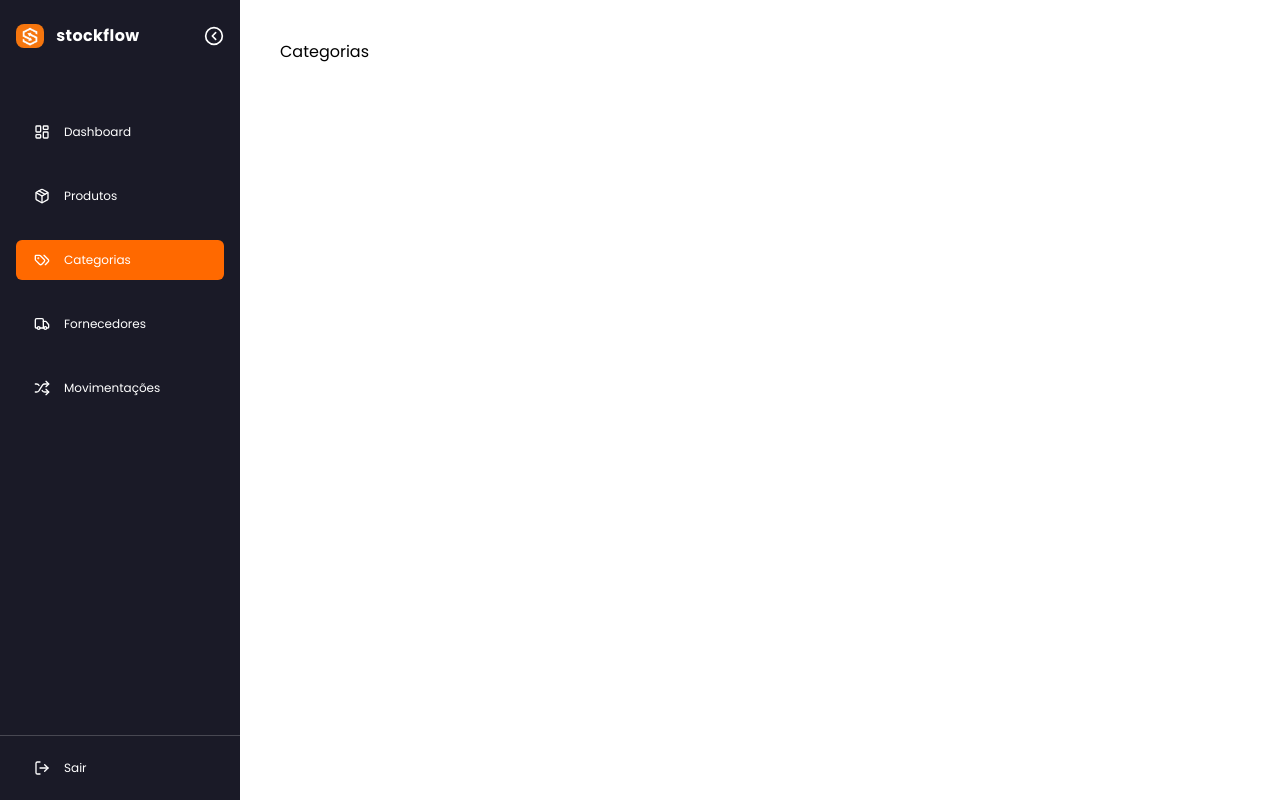
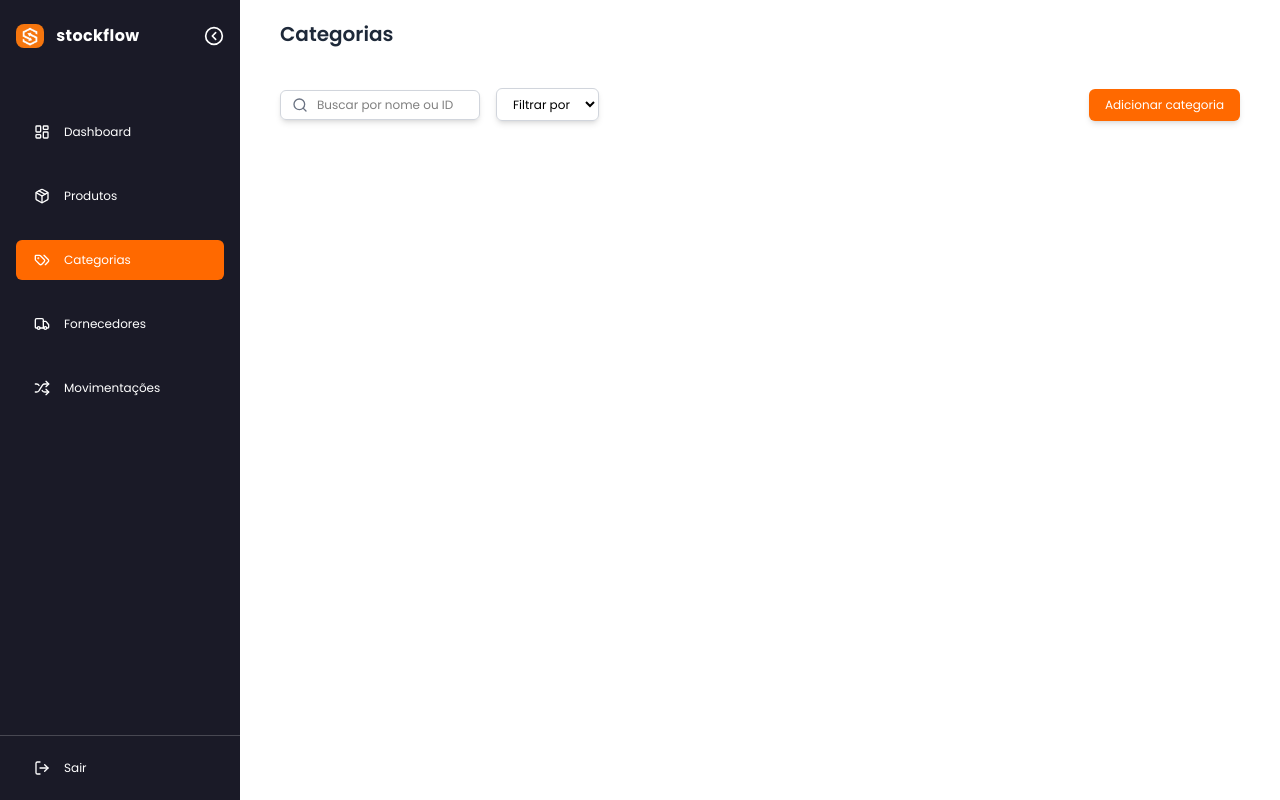
Before and after one commit to lucasherrerods/stock-flow, a React (Vite) app: page /categories in a window 1280 px wide. Built offline with nearby package versions, Linux system fonts and the light colour scheme.

Commit message:
feat: create Toolbar component for filter and add items

```diff
--- a/src/components/Main/index.jsx
+++ b/src/components/Main/index.jsx
@@ -5,7 +5,7 @@ export default function Main({ children }) {
   const { isOpen } = useContext(ToggleSidebar)
 
   return (
-    <main className={`h-full transition-all ease-in-out transform whitespace-nowrap p-10 ${isOpen ? 'w-[calc(100%-240px)] duration-200 ml-60' : 'w-[calc(100%-80px)] duration-900 ml-20'}`}>
+    <main className={`h-full transition-all ease-in-out transform whitespace-nowrap py-5 px-10 ${isOpen ? 'w-[calc(100%-240px)] duration-200 ml-60' : 'w-[calc(100%-80px)] duration-900 ml-20'}`}>
       {children}
     </main>
   )
--- /dev/null
+++ b/src/components/Toolbar/index.jsx
@@ -0,0 +1,26 @@
+import { Search } from 'lucide-react'
+
+export default function Toolbar({ search, button }) {
+  return (
+    <div className="flex items-center justify-between mt-10">
+      <div className='flex items-center gap-4'>
+        <div className="relative">
+          <Search size={16} className="absolute left-3 top-1/2 -translate-y-1/2 text-gray-500" />
+          <input
+            type="text"
+            placeholder={search}
+            className="w-50 border border-gray-300 py-1.5 pl-9 pr-4 rounded-md shadow-md text-xs outline-none transition-all duration-200 ease-in-out focus:border-orange-500"
+          />
+        </div>
+        <select className="border border-gray-300 py-1.5 px-3 rounded-md shadow-md text-xs outline-none transition-all duration-200 ease-in-out focus:border-orange-500 cursor-pointer">
+          <option value="">Filtrar por</option>
+          <option value="az">A-Z</option>
+          <option value="za">Z-A</option>
+        </select>
+      </div>
+      <button className="bg-orange-500 text-white text-xs px-4 py-2 rounded-md shadow-md cursor-pointer transition-all ease-in-out duration-300 hover:-translate-y-2">
+        {button}
+      </button>
+    </div>
+  )
+}
--- a/src/pages/Categories/index.jsx
+++ b/src/pages/Categories/index.jsx
@@ -1,12 +1,14 @@
 import Sidebar from "../../components/Sidebar"
 import Main from "../../components/Main"
+import Toolbar from "../../components/Toolbar"
 
 export default function Categories() {
   return (
     <div>
       <Sidebar />
       <Main>
-        <h1>Categorias</h1>
+        <h1 className="font-semibold text-xl text-gray-800">Categorias</h1>
+        <Toolbar search={'Buscar por nome ou ID'} button={'Adicionar categoria'} />
       </Main>
     </div>
   )
```
